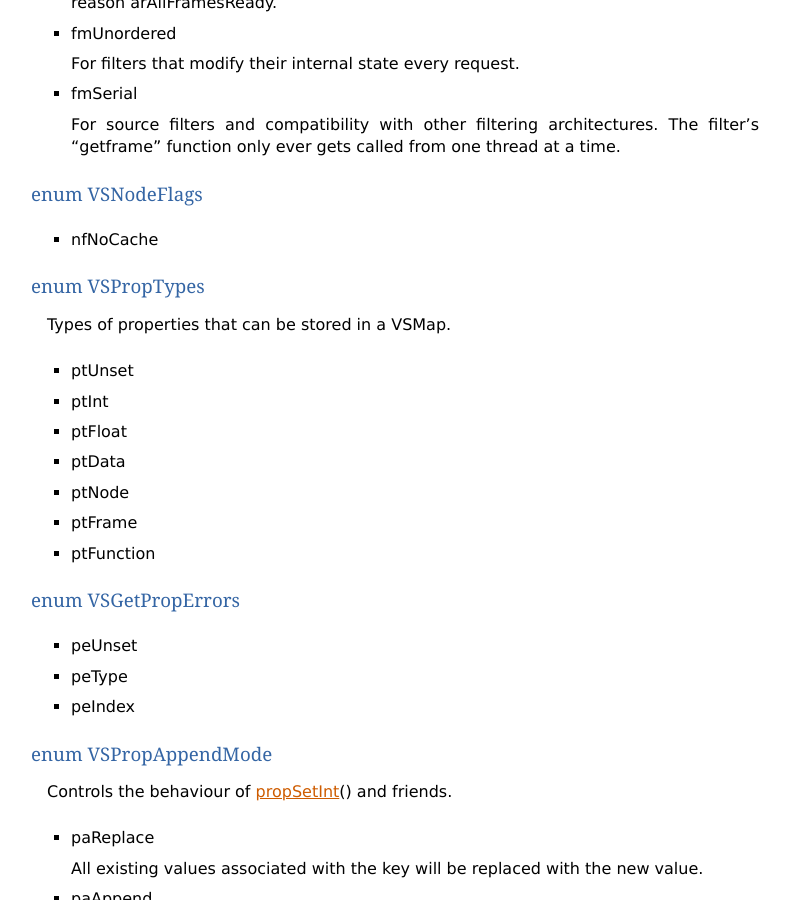
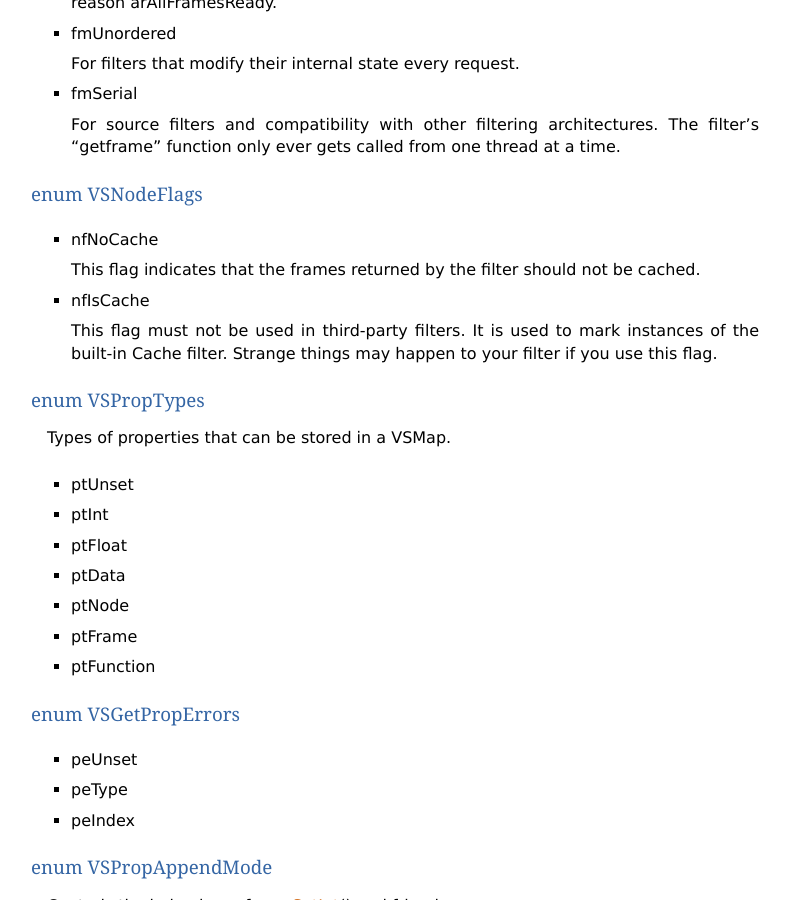
Before and after one commit to vapoursynth/vapoursynth, a Sphinx documentation site: the page built from doc/api/vapoursynth.h.rst, in a window 1280 px wide and 900 px high, scrolled down 4382 px. Shown: the whole window, without its empty margins (49-839 px from the left). Built offline with Sphinx 7.4.7, drawn with Linux system fonts in a browser that asks for light colours; formulas are drawn with MathJax 3; some of the changed text lies outside the part shown.

Commit message:
doc: Document new nfIsCache flag

```diff
--- a/doc/api/vapoursynth.h.rst
+++ b/doc/api/vapoursynth.h.rst
@@ -404,6 +404,15 @@ enum VSNodeFlags
 ----------------
 
    * nfNoCache
+
+     This flag indicates that the frames returned by the filter should not
+     be cached.
+
+   * nfIsCache
+
+     This flag must not be used in third-party filters. It is used to mark
+     instances of the built-in Cache filter. Strange things may happen to
+     your filter if you use this flag.
 
 
 .. _VSPropTypes:
@@ -754,7 +763,7 @@ struct VSVideoInfo
 
    .. c:member:: int flags
 
-      The flags passed to createFilter_ (either 0 or nfNoCache).
+      The flags passed to createFilter_ (either 0 or one or more of VSNodeFlags_).
 
 
 .. _VSAPI:
```
